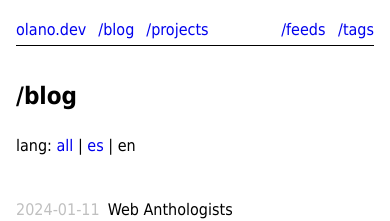
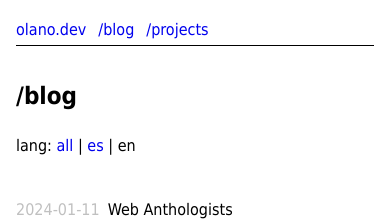
Before and after one commit to facundoolano/olano.dev, a Jekyll site: the page built from blog/en.html, in a window 390 px wide. Shown: the top 221 px of the page. Built offline with Jekyll 4.4.1, drawn with Linux system fonts in a browser that asks for light colours.

Commit message:
explicit hidden-mobile style

```diff
--- a/_includes/posts.html
+++ b/_includes/posts.html
@@ -12,7 +12,7 @@
         <a class="title" href="{{ post.external | default:post.url }}">{{ post.title }}</a>
         <small>
             {% if post.favorite %} <a href="/blog/tags#⭐" style="text-decoration:none">⭐</a> {% endif %}
-        <span class="tags">
+        <span class="tags hidden-mobile">
             {% for tag in post.tags %}
             <a href="/blog/tags#{{tag}}">#{{tag}}</a>
             {% endfor %}
--- a/_layouts/default.html
+++ b/_layouts/default.html
@@ -6,7 +6,7 @@ layout: base
     <a href="/blog/">/blog</a>
     <a href="/projects">/projects</a>
 
-    <div class="nav-right">
+    <div class="nav-right hidden-mobile">
     {% assign sections = page.submenu %}
     {% for section in sections %}
     <a href="{{section[1]}}">{{section[0]}}</a>
--- a/assets/css/main.css
+++ b/assets/css/main.css
@@ -25,11 +25,6 @@ nav a:not(:last-child) {
     margin-right: .75rem
 }
 
-@media screen and (max-width: 768px) {
-    .nav-right a:not(:last-child) {
-        margin-right: .5rem
-    }
-}
 nav a:hover {
     text-decoration: none;
 }
@@ -63,12 +58,6 @@ a:hover {
 
 article.post, article.project {
     display: flex;
-}
-
-@media screen and (max-width: 768px) {
-    article.post .tags {
-        display:none;
-    }
 }
 
 .org-center, .text-center {
@@ -231,3 +220,9 @@ details[open] summary h3::after {
 details > summary::-webkit-details-marker {
     display: none;
 }
+
+@media screen and (max-width: 768px) {
+  .hidden-mobile {
+      display: none
+  }
+}
```
